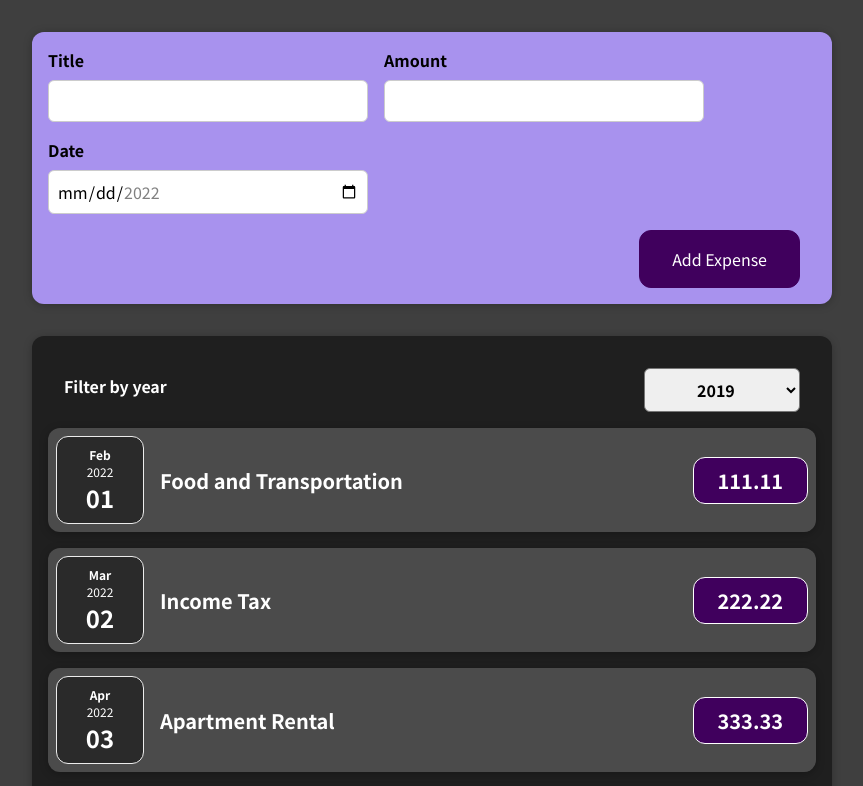
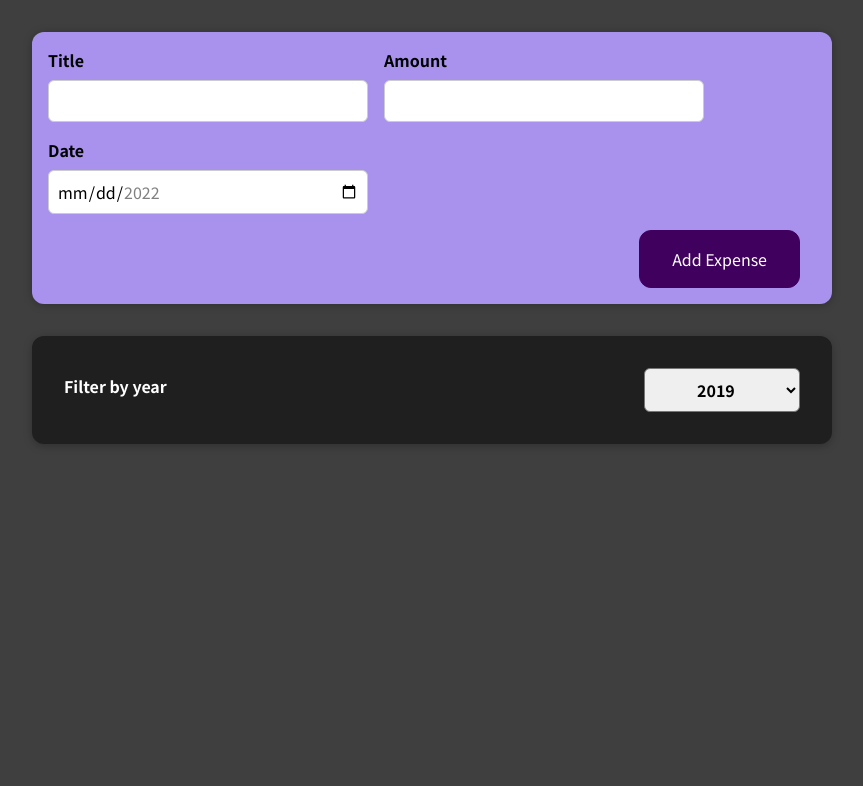
Before and after one commit to reylibutan/lvlup-react, a React (Create React App) app: page / in a window 1280 px wide. Shown: the top 786 px of the page, without its empty margins (208-1071 px from the left). Built offline with nearby package versions, Linux system fonts and the light colour scheme.

Commit message:
add filter for expense

```diff
--- a/src/App.js
+++ b/src/App.js
@@ -19,13 +19,13 @@
     id: "e3",
     title: "Apartment Rental",
     amount: 333.33,
-    date: new Date(2022, 3, 3),
+    date: new Date(2021, 3, 3),
   },
   {
     id: "e4",
     title: "Mandatory Provident Fund",
     amount: 444.44,
-    date: new Date(2022, 4, 4),
+    date: new Date(2020, 4, 4),
   },
 ];
 
--- a/src/components/Expense/Expenses.js
+++ b/src/components/Expense/Expenses.js
@@ -10,6 +10,10 @@
     setSelectedYear(expenseFilterData.year);
   };
 
+  const filteredExpenses = props.items.filter(
+    (item) => item.date.getFullYear().toString() === selectedYear
+  );
+
   return (
     <Card className="expenses">
       <ExpensesFilter
@@ -17,7 +21,7 @@
         onExpenseFilterChange={onChangeFilterHandler}
       />
 
-      {props.items.map((item) => (
+      {filteredExpenses.map((item) => (
         <ExpenseItem
           key={item.id}
           title={item.title}
```
